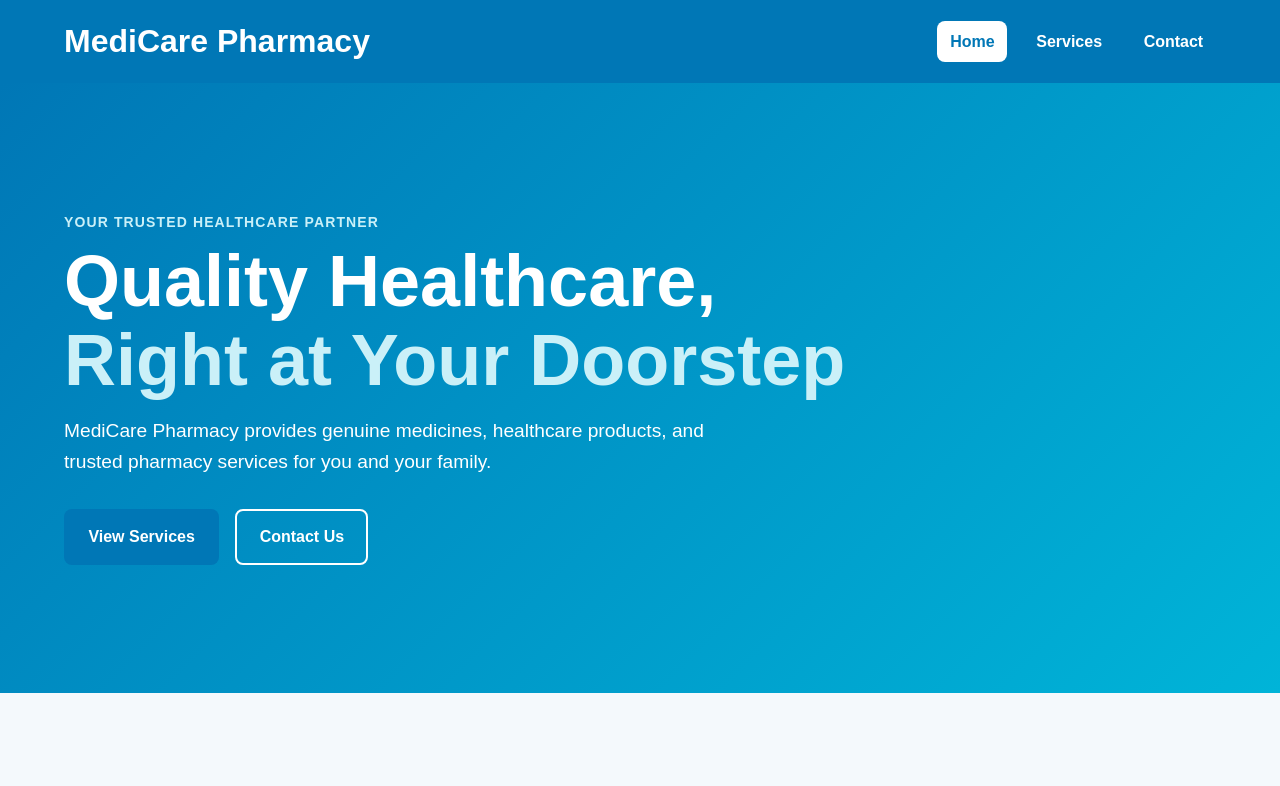
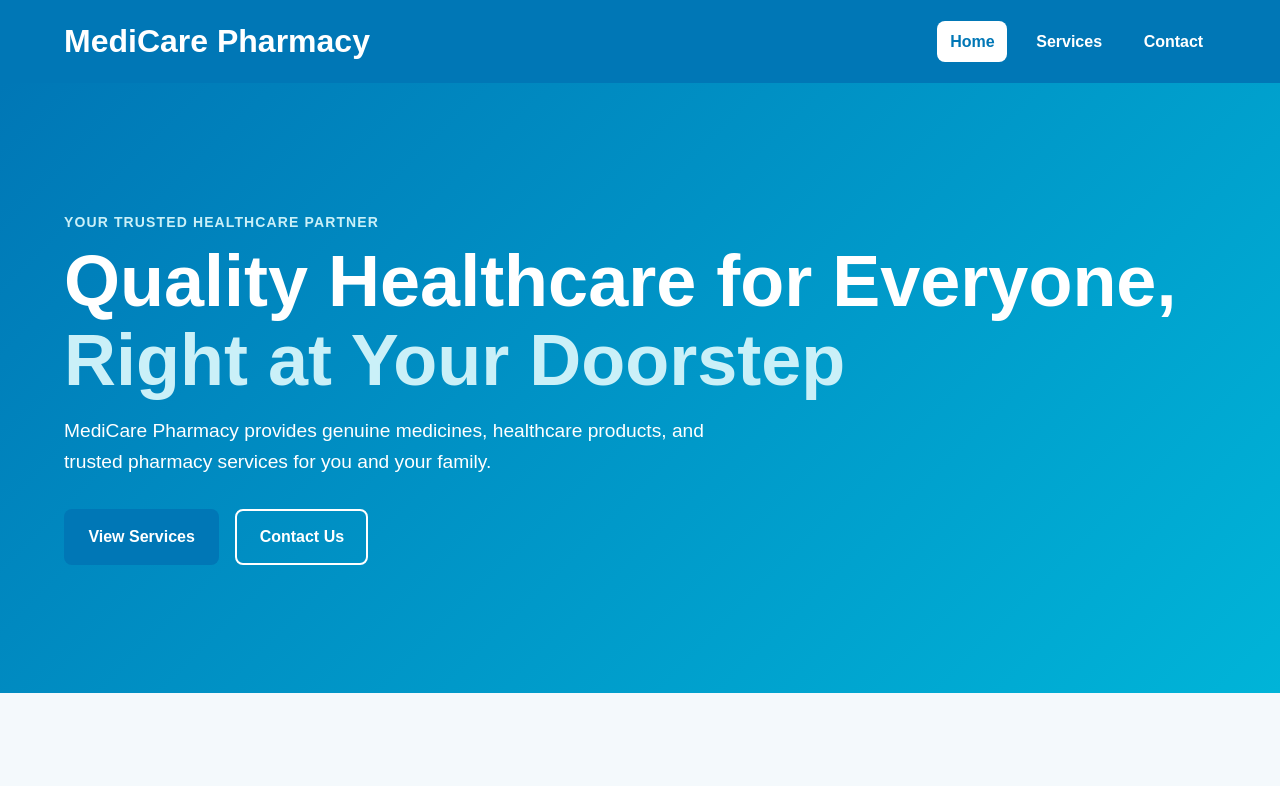
Before and after one commit to xhaudharyatif/MediCare-Pharmacy, a plain HTML site: page index.html in a window 1280 px wide. Shown: the top 786 px of the page. Drawn offline with Linux system fonts and the light colour scheme.

Commit message:
Update healthcare message

```diff
--- a/index.html
+++ b/index.html
@@ -55,7 +55,7 @@
                 </p>
 
                 <h1>
-                    Quality Healthcare,
+                    Quality Healthcare for Everyone,
                     <span>Right at Your Doorstep</span>
                 </h1>
 
```
